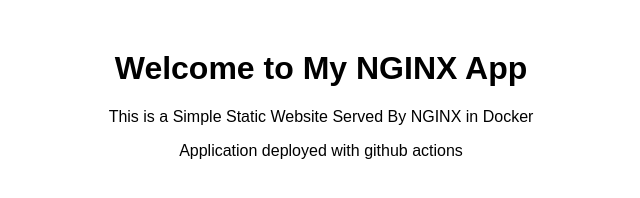
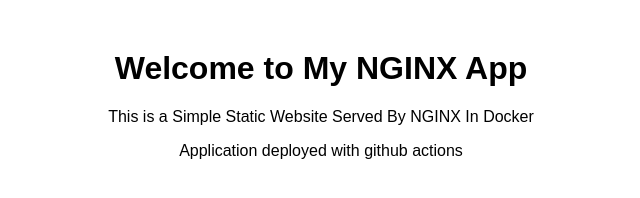
Before and after one commit to YashPradhan77/ECS-FARGATE, a plain HTML site: page nginx/index.html in a window 1280 px wide. Shown: the full height of the page, 319-959 px from the left. Drawn offline with Linux system fonts and the light colour scheme.

Commit message:
initial commit

```diff
--- a/nginx/index.html
+++ b/nginx/index.html
@@ -8,7 +8,7 @@
 </head>
 <body>
     <h1>Welcome to My NGINX App</h1>
-    <p>This is a Simple Static Website Served By NGINX in Docker</p>
+    <p>This is a Simple Static Website Served By NGINX In Docker</p>
     <p>Application deployed with github actions</p>
 </body>
 </html>
```
Also changed, not shown: 3 other files.
